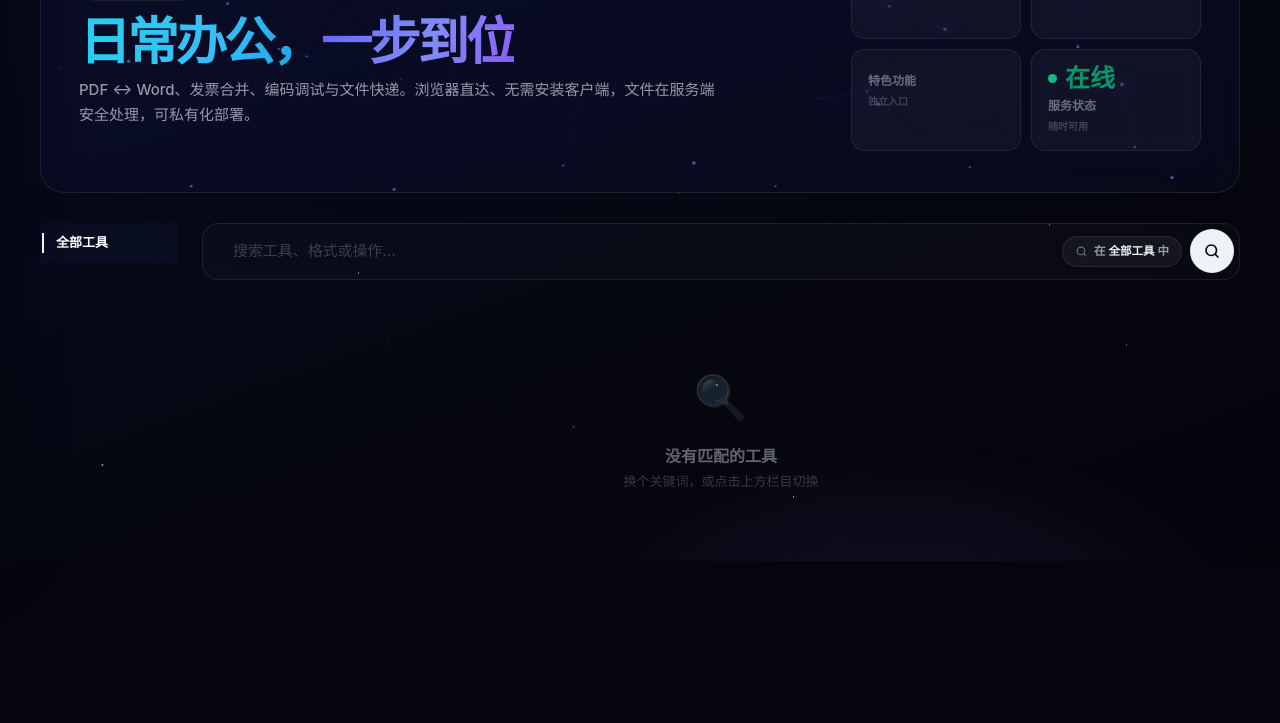
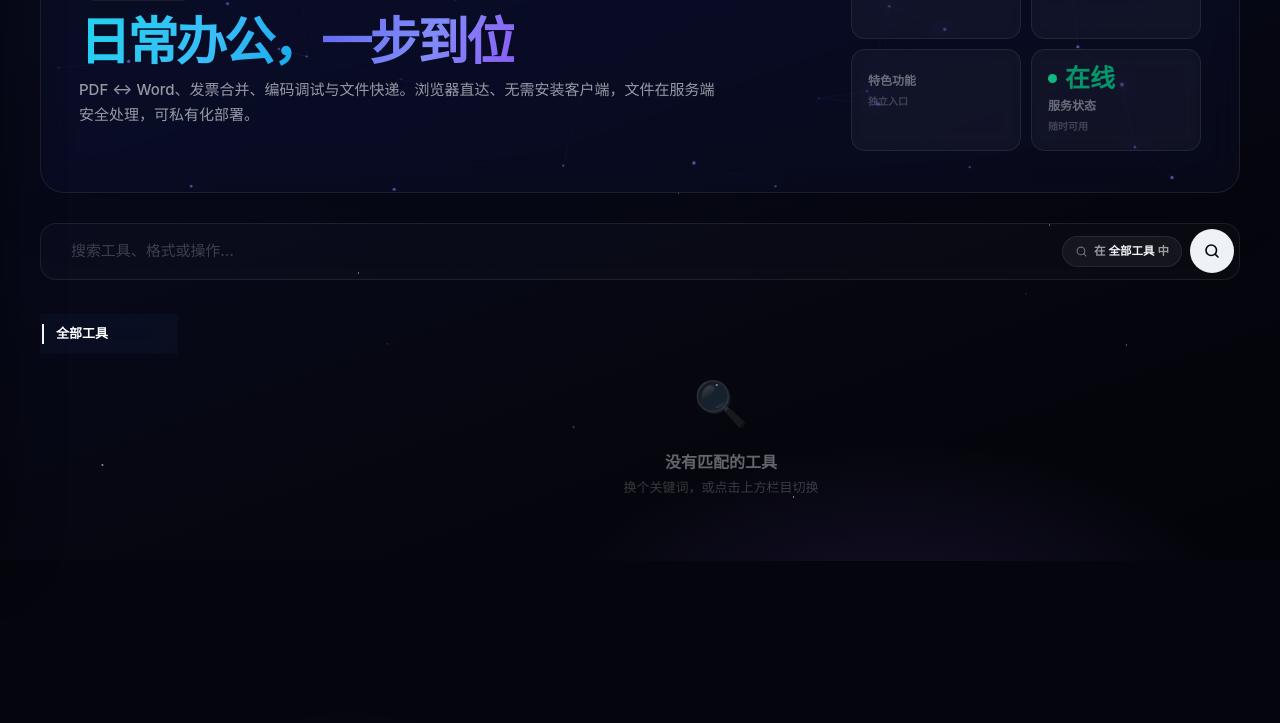
Before and after one commit to foreverycs/AllTools, a Python web app: template templates/index.html in a window 1280 px wide. Shown: the part 239-962 px from the top of the page. Run offline with Jinja, Linux system fonts and the light colour scheme; the template is opened without the code that fills it, so the values that code supplies are empty.

Commit message:
优化首页布局结构，调整搜索框和侧边栏位置

```diff
--- a/static/css/home.css
+++ b/static/css/home.css
@@ -1034,3 +1034,22 @@
   .es-body h2{ font-size: 20px; }
   .es-pickup input{ width: 92px; }
 }
+
+/* ============================================================
+   首页布局优化：搜索框置于特色功能块下方；侧边栏"全部工具"
+   仅覆盖工具网格区域，顶部与第一个工具卡片（PDF 转 Word）对齐
+   ============================================================ */
+@media (min-width: 761px){
+  /* 搜索框全宽置于特色功能块下方，与上方 Hero/特色功能块同宽 */
+  #tools-search-wrap{
+    max-width: 1320px;
+    margin: 0 auto 34px;
+    padding: 0 40px;
+  }
+  /* 侧边栏仅覆盖工具网格区域，滚动时吸附，顶部与第一个工具卡片对齐 */
+  #filter-wrap{
+    position: sticky;
+    top: 96px;
+    z-index: 5;
+  }
+}
--- a/templates/index.html
+++ b/templates/index.html
@@ -116,6 +116,17 @@
             {% endif %}
           </div>
 
+          <div id="tools-search-wrap">
+            <div id="tools-search-wrapper" role="search">
+              <svg class="ph-magnifying-glass" viewBox="0 0 24 24" width="18" height="18" fill="none" stroke="currentColor" stroke-width="2.2" stroke-linecap="round" aria-hidden="true"><circle cx="11" cy="11" r="7"/><path d="M20 20l-3.5-3.5"/></svg>
+              <input type="text" id="search-input" placeholder="搜索工具、格式或操作…" autocomplete="off" aria-label="搜索工具">
+              <span id="tools-search-scope" aria-live="polite"><svg class="ph-magnifying-glass" viewBox="0 0 24 24" width="13" height="13" fill="none" stroke="currentColor" stroke-width="2.2" stroke-linecap="round" aria-hidden="true"><circle cx="11" cy="11" r="7"/><path d="M20 20l-3.5-3.5"/></svg><span id="tools-search-scope-label">在&nbsp;<b>全部工具</b> 中</span></span>
+              <button id="tools-search-clear" type="button" aria-label="清空搜索">✕</button>
+              <button id="tools-search-btn" type="button" aria-label="搜索"><svg class="ph-magnifying-glass" viewBox="0 0 24 24" width="18" height="18" fill="none" stroke="currentColor" stroke-width="2.2" stroke-linecap="round" aria-hidden="true"><circle cx="11" cy="11" r="7"/><path d="M20 20l-3.5-3.5"/></svg></button>
+            </div>
+          </div>
+          <div id="search-overlay"><div class="so-inner"><div class="so-spinner"></div><div class="so-text">搜索中…</div></div></div>
+
           <div id="tools-catalog">
             <div id="filter-wrap">
               <div id="filter-strip">
@@ -129,17 +140,6 @@
             </div>
 
 <div id="catalog-main">
-          <div id="tools-search-wrap">
-            <div id="tools-search-wrapper" role="search">
-              <svg class="ph-magnifying-glass" viewBox="0 0 24 24" width="18" height="18" fill="none" stroke="currentColor" stroke-width="2.2" stroke-linecap="round" aria-hidden="true"><circle cx="11" cy="11" r="7"/><path d="M20 20l-3.5-3.5"/></svg>
-              <input type="text" id="search-input" placeholder="搜索工具、格式或操作…" autocomplete="off" aria-label="搜索工具">
-              <span id="tools-search-scope" aria-live="polite"><svg class="ph-magnifying-glass" viewBox="0 0 24 24" width="13" height="13" fill="none" stroke="currentColor" stroke-width="2.2" stroke-linecap="round" aria-hidden="true"><circle cx="11" cy="11" r="7"/><path d="M20 20l-3.5-3.5"/></svg><span id="tools-search-scope-label">在&nbsp;<b>全部工具</b> 中</span></span>
-              <button id="tools-search-clear" type="button" aria-label="清空搜索">✕</button>
-              <button id="tools-search-btn" type="button" aria-label="搜索"><svg class="ph-magnifying-glass" viewBox="0 0 24 24" width="18" height="18" fill="none" stroke="currentColor" stroke-width="2.2" stroke-linecap="round" aria-hidden="true"><circle cx="11" cy="11" r="7"/><path d="M20 20l-3.5-3.5"/></svg></button>
-            </div>
-          </div>
-          <div id="search-overlay"><div class="so-inner"><div class="so-spinner"></div><div class="so-text">搜索中…</div></div></div>
-
               <div id="tools-grid">
             {% for t in tools_catalog %}
             <a href="{{ url_path(t.route) }}" class="tc" data-cat="{{ t.category }}" data-accent="{{ t.accent or 'indigo' }}">
```
Lines whose indentation alone changed are shown as unchanged.
